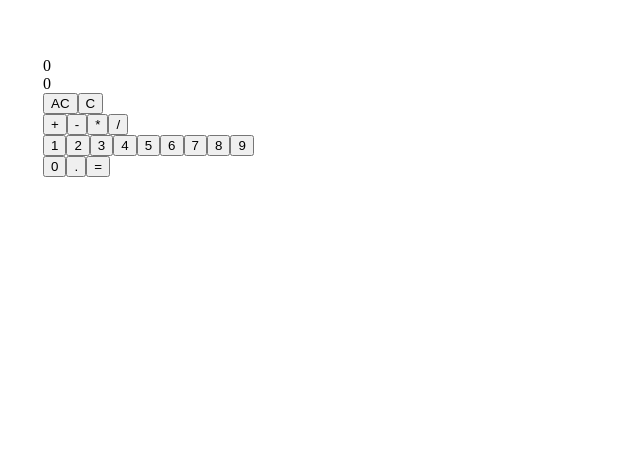
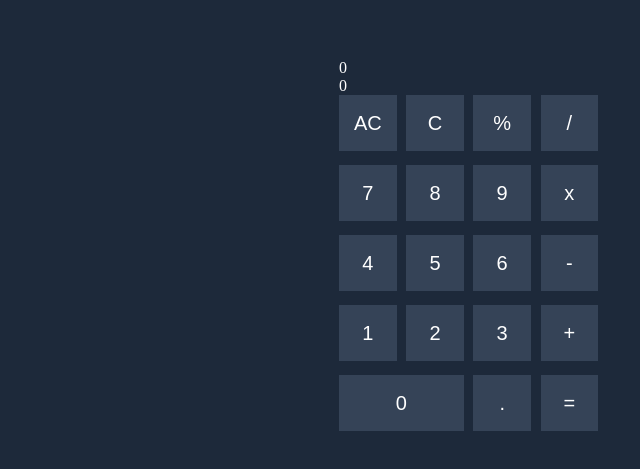
Before and after one commit to Anshuldhakar1/FreeCodeCamp-Calc, a React (Vite) app: page / in a window 1280 px wide. Shown: the part 183-652 px from the top of the page, without its empty margins (205-845 px from the left). Built offline with nearby package versions, Linux system fonts and the light colour scheme.

Commit message:
all test cases run + made ui cleaner

```diff
--- a/index.html
+++ b/index.html
@@ -9,6 +9,6 @@
   <body>
     <div id="root"></div>
     <script type="module" src="/src/main.tsx"></script>
-    <script src="https://cdn.freecodecamp.org/testable-projects-fcc/v1/bundle.js"></script>
+    <!-- <script src="https://cdn.freecodecamp.org/testable-projects-fcc/v1/bundle.js"></script> -->
   </body>
 </html>
--- a/src/app/app.module.css
+++ b/src/app/app.module.css
@@ -1,5 +1,49 @@
-.display {
-    /* --displayHeight: 2.5rem;  */
+body {
+    --background-color: #1d293a;
+    --primary-color:#354357;
+    --accent-color:#6c63ff;
+
+    margin: 0;
+    padding: 0;
+}
+
+body * {
+    box-sizing: border-box;
+    margin: 0;
+    padding: 0;
+}
+
+.container {
+    width: 100vw;
+    height: 100vh;
+    display: grid;
+    place-items:center;
+
+    background-color: var(--background-color);
+    color: white;
+}
+
+.buttons {
+    display: grid;
+    grid-template-rows: repeat(5, 3.5rem);
+    grid-template-columns: repeat(4, 30%);
+    gap: 5%;
+}
+
+.buttons > * {
+    background-color: var(--primary-color);
+    border: none;
+    color: white;
+    font-size: 1.25rem;
+}
+
+.zero {
+    grid-column: 1/3;
+}
+
+
+
+/* .display {
 
     border: 1px solid black;
     width: 5rem;
@@ -23,5 +67,4 @@
     bottom: 5px;
     font-size: 14px;
     white-space: nowrap;
-    /* width:100%; */
-}
+} */
--- a/src/app/app.tsx
+++ b/src/app/app.tsx
@@ -1,4 +1,6 @@
 import { useState } from "react";
+// eslint-disable-next-line @typescript-eslint/no-unused-vars
+import styles from './app.module.css';
 
 function tokenize(infix: string): string[] {
     const tokens: string[] = [];
@@ -103,79 +105,29 @@ function evaluatePostfix(postfix: string): number {
     return stack.pop() as number;
 }
 
-
 export const App: React.FC = () => {
-
-	interface n {
-		display: string;
-		value: number;
-	}
-	const numbers: Array<n> = [
-		{ display:"one", value: 1 },
-		{ display: "two", value: 2 },
-		{ display: "three", value: 3 },
-		{ display: "four", value: 4 },
-		{ display: "five", value: 5 },
-		{ display: "six", value: 6 },
-		{ display: "seven", value: 7 },
-		{ display: "eight", value: 8 },
-		{ display: "nine", value: 9 }
-	];
 
     const [inpNumber, setInpNumber] = useState("0");
     const [inpDecimal, setDecimalinp] = useState(true);
     const [expression, setExpr] = useState("0");
-
-	// const [lastOperator, setLastOperator] = useState("");
-
-	// const addOperation = (oprType: string) => {
-	// 	try {
-	// 		setInpNumber("0");
-	// 		let updatedExpression = expression;
-
-	// 		// Handle consecutive operators
-	// 		if (oprType === "-" && lastOperator === "-") {
-	// 			updatedExpression = expression.slice(0, -1) + oprType;
-	// 		} else {
-	// 			updatedExpression += oprType;
-	// 		}
-
-	// 		setExpr(updatedExpression);
-	// 		setLastOperator(oprType);
-	// 		setDecimalinp(true);
-	// 	} catch (error) {
-	// 		console.error(error);
-	// 	}
-	// };
-
+    const [allowDirect, setAllowDirect] = useState(false);
 
      const addOperation = (oprType: string) => {
         try {
+            let expr = "";
+            if (allowDirect) {
+                setAllowDirect(false);
+                expr = inpNumber;
+            }
             setInpNumber("0");
-			const lastChar = expression.slice(-1);
-			const operators = ["+", "-", "*", "/"];
-
-			if (operators.includes(lastChar)) {
-				setExpr(expression.slice(0, -1));
-			}
             switch (oprType) {
-				case "add": console.log("addition");
-					setExpr(expression + "+");
-					break;
-
-				case "sub": console.log("subtraction");
-					setExpr(expression + "-");
-					break;
-
-				case "mul": console.log("multiplication");
-					setExpr(expression + "*");
-					break;
-
-				case "div": console.log("division");
-					setExpr(expression + "/");
-					break;
+                case "add": expr = (expr !== "" ? expr : expression) + "+"; break;
+                case "sub": expr = (expr !== "" ? expr : expression) + "-"; break;
+                case "mul": expr = (expr !== "" ? expr : expression) + "*"; break;
+                case "div": expr = (expr !== "" ? expr : expression) + "/";	break;
                 default: throw new Error("Invalid Operation detected.");
             }
+            setExpr(expr);
             setDecimalinp(true);
         } catch (error) {
             console.error(error);
@@ -183,8 +135,14 @@ export const App: React.FC = () => {
     };
 
     const handleNumClick = (value: string) => {
+        if (!allowDirect) {
             setInpNumber((inpNumber === "0" ? "" : inpNumber) + value);
             setExpr((expression === "0" ? "" : expression) + value);
+        } else {
+            setAllowDirect(false);
+            setInpNumber(value);
+            setExpr((expression === "0" || expression===inpNumber ? "" : expression) + value);
+        }
     }
 
     const handleClear = () => {
@@ -197,12 +155,24 @@ export const App: React.FC = () => {
         const inp = expression;
         const tokens = tokenize(inp);
 
-		const pf = infixToPostfix(tokens);
+        const newTokens = [];
+        for (let i = 0; i < tokens.length; i++)
+            if (tokens[i] === "-" && "+/*".includes(tokens[i - 1])) {
+                if (!"0123456789".includes(tokens[i + 1])) continue;
+                newTokens.push(tokens[i-1]);
+                newTokens.push( "-"+tokens[i+++1] );
+            } else if (!("+/*-".includes(tokens[i]) && "+/*-".includes(tokens[i+1])))  // this is the main case for the numbers
+                newTokens.push(tokens[i]);
+
+        const pf = infixToPostfix(newTokens);
         const res = evaluatePostfix(pf);
+        let out = "";
+        if (res) out = (res.toString().includes(".") ? parseFloat(res.toFixed(4)) : res).toString();
 
-		setInpNumber((res.toString().includes(".") ? parseFloat(res.toFixed(4)) : res).toString());
-		setExpr("0");
+        setInpNumber(out);
+        setExpr(out);
         setDecimalinp(true);
+        setAllowDirect(true);
     };
 
     const handleDecimalInput = () => {
@@ -214,36 +184,69 @@ export const App: React.FC = () => {
         }
     };
 
+    const handleBack = () => {
+        const newInp = inpNumber.slice(0, inpNumber.length - 1);
+        const newExpr = expression.slice(0, expression.length - 1);
+        setInpNumber(newInp === "" ? "0" : newInp);
+        setExpr(newExpr === "" ? "0" : newExpr);
+    };
+
+
     return (
-		<div style={{ margin: "15rem" }}>
+        <div className={styles.container}>
+            <div style={ {width:"12rem"}}>
                 <div id="inputs">
+                    <label id="expression">{expression}</label>
                     <div id="display">{inpNumber}</div>
-				<label id="expression">{ expression}</label>
                 </div>
-			<div id="editable">
+                <div className={styles.buttons}>
                     <button id="clear" onClick={() => { handleClear(); }}>AC</button>
-				<button id="back">C</button>
-			</div>
-			<div id="operations">
+                    <button id="back" onClick={() => { handleBack(); }}>C</button>
+                    <button id="percent">%</button>
+                    <button id="divide" onClick={() => { addOperation("div"); }}> / </button>
+                    <button id="seven" onClick={() => { handleNumClick("7"); }}>7</button>
+                    <button id="eight" onClick={() => { handleNumClick("8"); }}>8</button>
+                    <button id="nine" onClick={() => { handleNumClick("9"); }}>9</button>
+                    <button id="multiply" onClick={() => { addOperation("mul"); }}>x</button>
+                    <button id="four" onClick={() => { handleNumClick("4"); }}>4</button>
+                    <button id="five" onClick={() => { handleNumClick("5"); }}>5</button>
+                    <button id="six" onClick={() => { handleNumClick("6"); }}>6</button>
+                    <button id="subtract" onClick={() => { addOperation("sub"); }}>-</button>
+                    <button id="one" onClick={() => { handleNumClick("1"); }}>1</button>
+                    <button id="two" onClick={() => { handleNumClick("2"); }}>2</button>
+                    <button id="three" onClick={() => { handleNumClick("3"); }}>3</button>
                     <button id="add" onClick={() => { addOperation("add"); }}> + </button>
-				<button id="subtract" onClick={() => { addOperation("sub"); }}> - </button>
-				<button id="multiply" onClick={() => { addOperation("mul"); }}> * </button>
-				<button id="divide" onClick={() => { addOperation("div"); }}> / </button>
-			</div>
-			<div id="numpad">
-				{
-					numbers.map((num) => {
-						return <button key={num.display} id={num.display} onClick={() => { handleNumClick(num.value.toString()); }}>{ num.value}</button>
-					})
-				}
-			</div>
-			<div id="last-row">
-				<button id="zero" onClick={() => { handleNumClick("0"); }} >0</button>
+                    <button id="zero" className={styles.zero} onClick={() => { handleNumClick("0"); }}>0</button>
                     <button id="decimal" onClick={() => { handleDecimalInput(); }}>.</button>
                     <button id="equals" onClick={() => { handleResult(); }}> = </button>
+                </div>
             </div>
         </div>
     );
 };
 
 export default App;
+
+
+                    // <div id="editable">
+                    //     <button id="clear" onClick={() => { handleClear(); }}>AC</button>
+                    //     <button id="back" onClick={() => { handleBack(); }}>C</button>
+                    // </div>
+                    // <div id="operations">
+                    //     <button id="add" onClick={() => { addOperation("add"); }}> + </button>
+                    //     <button id="subtract" onClick={() => { addOperation("sub"); }}> - </button>
+                    //     <button id="multiply" onClick={() => { addOperation("mul"); }}> * </button>
+                    //     <button id="divide" onClick={() => { addOperation("div"); }}> / </button>
+                    // </div>
+                    // <div id="numpad">
+                    //     {
+                    //         numbers.map((num) => {
+                    //             return <button key={num.display} id={num.display} onClick={() => { handleNumClick(num.value.toString()); }}>{num.value}</button>
+                    //         })
+                    //     }
+                    // </div>
+                    // <div id="last-row">
+                    //     <button id="zero" onClick={() => { handleNumClick("0"); }} >0</button>
+                    //     <button id="decimal" onClick={() => { handleDecimalInput(); }}>.</button>
+                    //     <button id="equals" onClick={() => { handleResult(); }}> = </button>
+                    // </div>
--- a/src/main.tsx
+++ b/src/main.tsx
@@ -1,13 +1,7 @@
 import { StrictMode } from 'react';
 import * as ReactDOM from 'react-dom/client';
+import { render } from 'react-dom';
 
 import App from './app/app';
 
-const root = ReactDOM.createRoot(
-  document.getElementById('root') as HTMLElement
-);
-root.render(
-  <StrictMode>
-    <App />
-  </StrictMode>
-);
+render(<App />, document.getElementById("root"));
```
Lines whose indentation alone changed are shown as unchanged.
